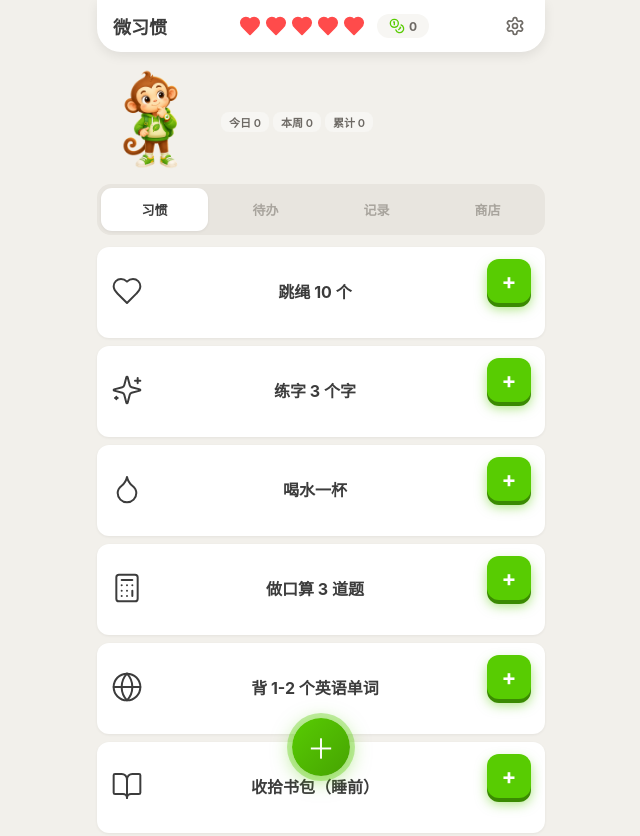
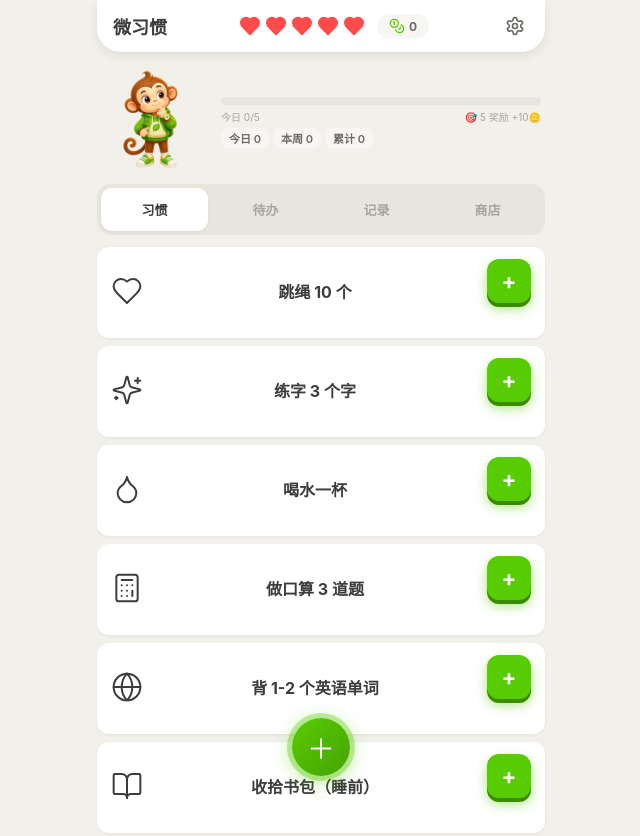
Before and after one commit to ttmouse/mini-habits, a website: page index.html in a window 1280 px wide. Shown: the top 836 px of the page, without its empty margins (319-959 px from the left). Drawn offline with Linux system fonts and the light colour scheme.

Commit message:
每日进度条+里程碑奖励系统

```diff
--- a/index.html
+++ b/index.html
@@ -163,6 +163,10 @@ button:disabled{opacity:.4!important;pointer-events:none}
 .merged-top{display:flex;align-items:center;margin-bottom:var(--s1)}
 .merged-stats{display:flex;gap:var(--s1);margin-top:var(--s1)}
 .merged-stat{font-size:11px;font-weight:600;color:var(--text-secondary);background:var(--n50);padding:2px 8px;border-radius:8px}
+.daily-progress{margin-bottom:var(--s1)}
+.daily-progress-bar{background:var(--n150);border-radius:20px;height:8px;overflow:hidden}
+.daily-progress-fill{height:100%;width:0%;background:linear-gradient(90deg,var(--orange),var(--gold-dark));border-radius:20px;transition:width .4s ease-out}
+.daily-progress-label{display:flex;justify-content:space-between;font-size:10px;color:var(--text-tertiary);margin-top:var(--s1)}
 
 
 .lvl-badge{
@@ -639,7 +643,16 @@ button:disabled{opacity:.4!important;pointer-events:none}
     </div>
     <div class="merged-body">
 
-      <div class="merged-stats" style="margin-top:0">
+      <div class="daily-progress">
+        <div class="daily-progress-bar">
+          <div class="daily-progress-fill" id="dailyProgressFill"></div>
+        </div>
+        <div class="daily-progress-label">
+          <span>今日 <span id="dailyProgressCount">0</span>/<span id="dailyProgressTarget">10</span></span>
+          <span id="dailyProgressNext">🎯 10 奖励 +20🪙</span>
+        </div>
+      </div>
+      <div class="merged-stats" style="margin-top:2px">
         <span class="merged-stat" id="statToday">今日 0</span>
         <span class="merged-stat" id="statWeek">本周 0</span>
         <span class="merged-stat" id="statTotal">累计 0</span>
@@ -928,6 +941,7 @@ const state = {
   hearts: 5,
   lastHeartsCheck: null,
   _todoDate: null,
+  _lastMilestone: 0,
 };
 
 // --- 示例任务（四年级适用） ---
@@ -1009,6 +1023,7 @@ function saveState() {
     hearts: state.hearts,
     lastHeartsCheck: state.lastHeartsCheck,
     _todoDate: state._todoDate,
+    _lastMilestone: state._lastMilestone,
     soundEnabled: soundEnabled,
   }));
 }
@@ -1031,6 +1046,7 @@ function loadState() {
       state.hearts = meta.hearts ?? 5;
       state.lastHeartsCheck = meta.lastHeartsCheck ?? null;
       state._todoDate = meta._todoDate ?? null;
+      state._lastMilestone = meta._lastMilestone ?? 0;
       soundEnabled = meta.soundEnabled ?? true;
     }
   } catch (e) { console.warn('load failed', e); }
@@ -1078,12 +1094,12 @@ function renderStats() {
 }
 function renderMergedStats() {
   const today = toDateStr(new Date());
-  // 计算本周一的日期
   const now = new Date();
   const weekStart = new Date(now);
   weekStart.setDate(now.getDate() - (now.getDay() || 7) + 1);
   const weekStartStr = toDateStr(weekStart);
-  let todayCount = 0, weekCount = 0, totalCount = 0;
+  let todayCount = 0, weekCount = 0, totalCount = 0, _prevMilestone = 0;
+  const MILESTONES = [5, 10, 15, 20, 30, 50];
   state.tasks.forEach(t => {
     (t.history || []).forEach(h => {
       const c = h.scoredUp || 0;
@@ -1093,6 +1109,26 @@ function renderMergedStats() {
       totalCount += c;
     });
   });
+  // 找下一个里程碑
+  let nextTarget = MILESTONES.find(m => m > todayCount) || MILESTONES[MILESTONES.length - 1];
+  let prevMilestone = 0;
+  for (const m of MILESTONES) { if (m <= todayCount) prevMilestone = m; }
+  const progress = nextTarget > 0 ? ((todayCount - prevMilestone) / (nextTarget - prevMilestone)) * 100 : 0;
+  // 里程碑奖励
+  const MILESTONE_BONUS = { 5: 10, 10: 20, 15: 30, 20: 50, 30: 80, 50: 150 };
+  if (MILESTONE_BONUS[todayCount] && state._lastMilestone !== todayCount) {
+    state._lastMilestone = todayCount;
+    state.user.stats.gp += MILESTONE_BONUS[todayCount];
+    showToast(`🎉 里程碑达成！+${MILESTONE_BONUS[todayCount]}🪙`);
+    confetti();
+    playStreak();
+    saveState();
+  }
+  if (state._lastMilestone && !MILESTONE_BONUS[todayCount]) state._lastMilestone = 0;
+  document.getElementById('dailyProgressFill').style.width = Math.min(100, progress) + '%';
+  document.getElementById('dailyProgressCount').textContent = todayCount;
+  document.getElementById('dailyProgressTarget').textContent = nextTarget;
+  document.getElementById('dailyProgressNext').textContent = `🎯 ${nextTarget} 奖励 +${MILESTONE_BONUS[nextTarget] || nextTarget * 2}🪙`;
   document.getElementById('statToday').textContent = '今日 ' + todayCount;
   document.getElementById('statWeek').textContent = '本周 ' + weekCount;
   document.getElementById('statTotal').textContent = '累计 ' + totalCount;
```
